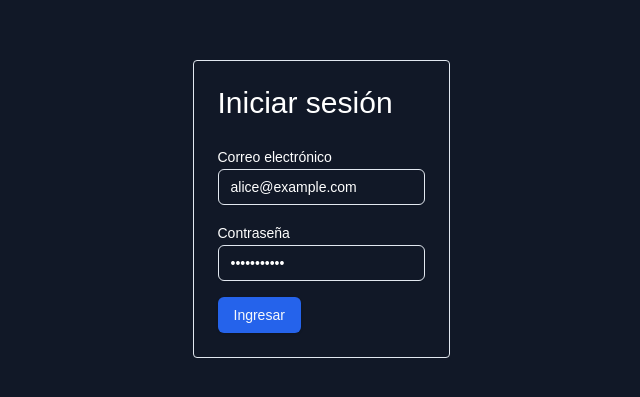
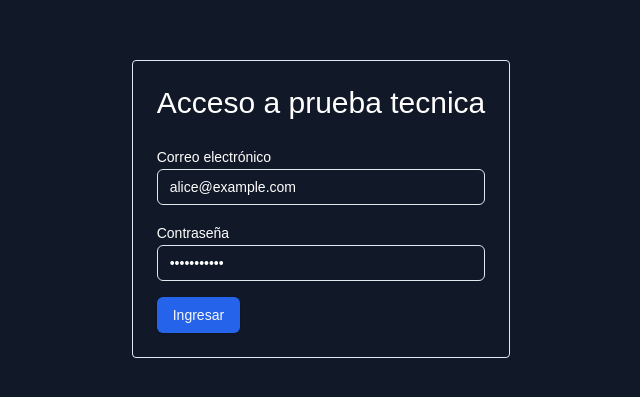
Before and after one commit to sidernes/prueba-tecnica, a Next.js app: page /login in a window 1280 px wide. Shown: the part 231-628 px from the top of the page, without its empty margins (319-959 px from the left). Built offline with nearby package versions, Linux system fonts and the light colour scheme.

Commit message:
refactor: update form title and adjust width for improved layout in LoginForm

```diff
--- a/src/components/custom/login-form.tsx
+++ b/src/components/custom/login-form.tsx
@@ -53,11 +53,11 @@ export function LoginForm() {
 	return (
 		<form
 			onSubmit={handleSubmit}
-			className="max-w-sm mx-auto mt-20 p-6 border rounded space-y-4"
+			className="max-w-md mx-auto mt-20 p-6 border rounded space-y-4"
 		>
 			{error && <p className="text-red-500">{error}</p>}
 			<div>
-				<h1 className="text-3xl mb-6">Iniciar sesión</h1>
+				<h1 className="text-3xl mb-6">Acceso a prueba tecnica</h1>
 				<Label htmlFor="email">Correo electrónico</Label>
 				<Input
 					id="email"
```
